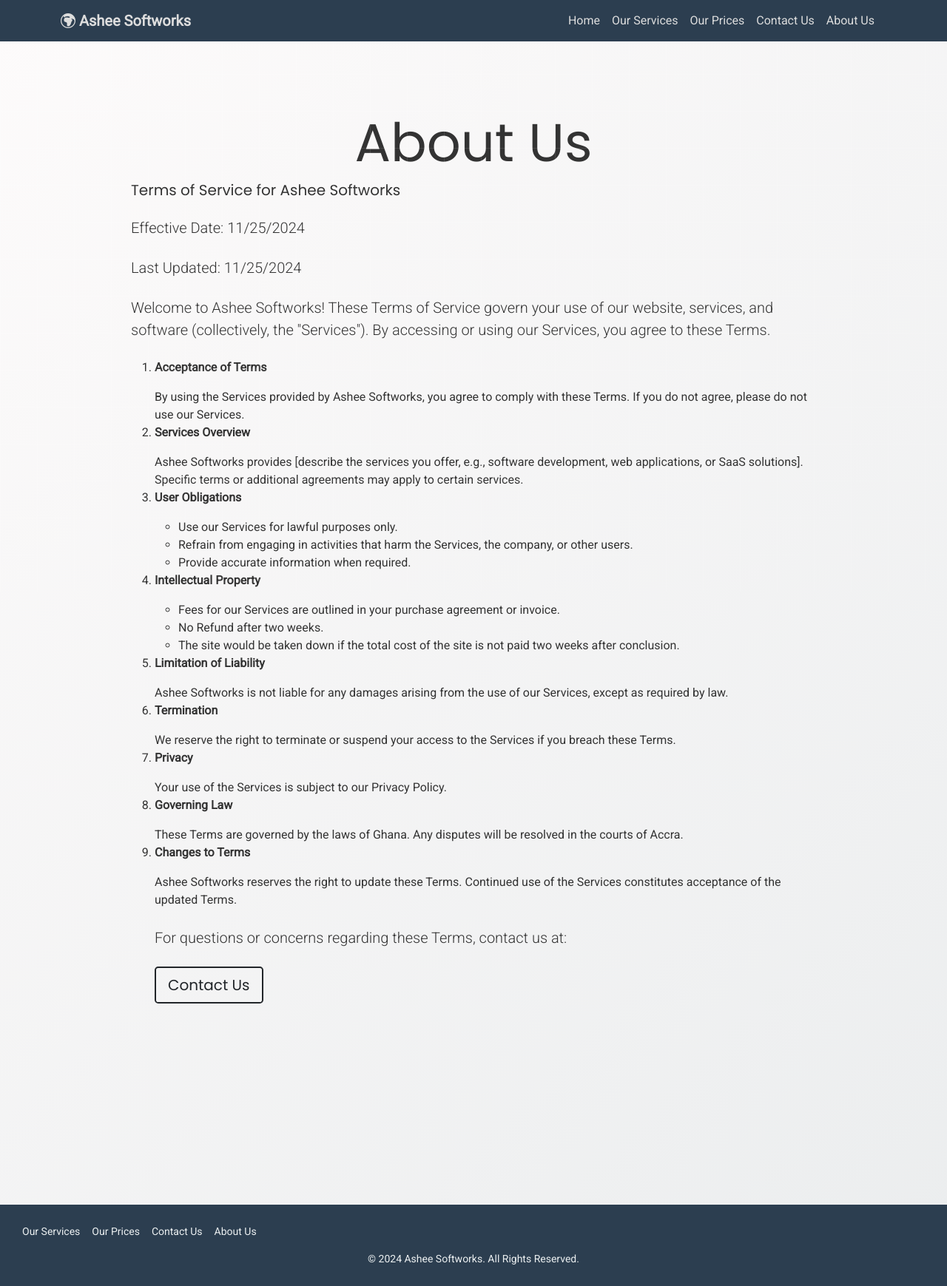
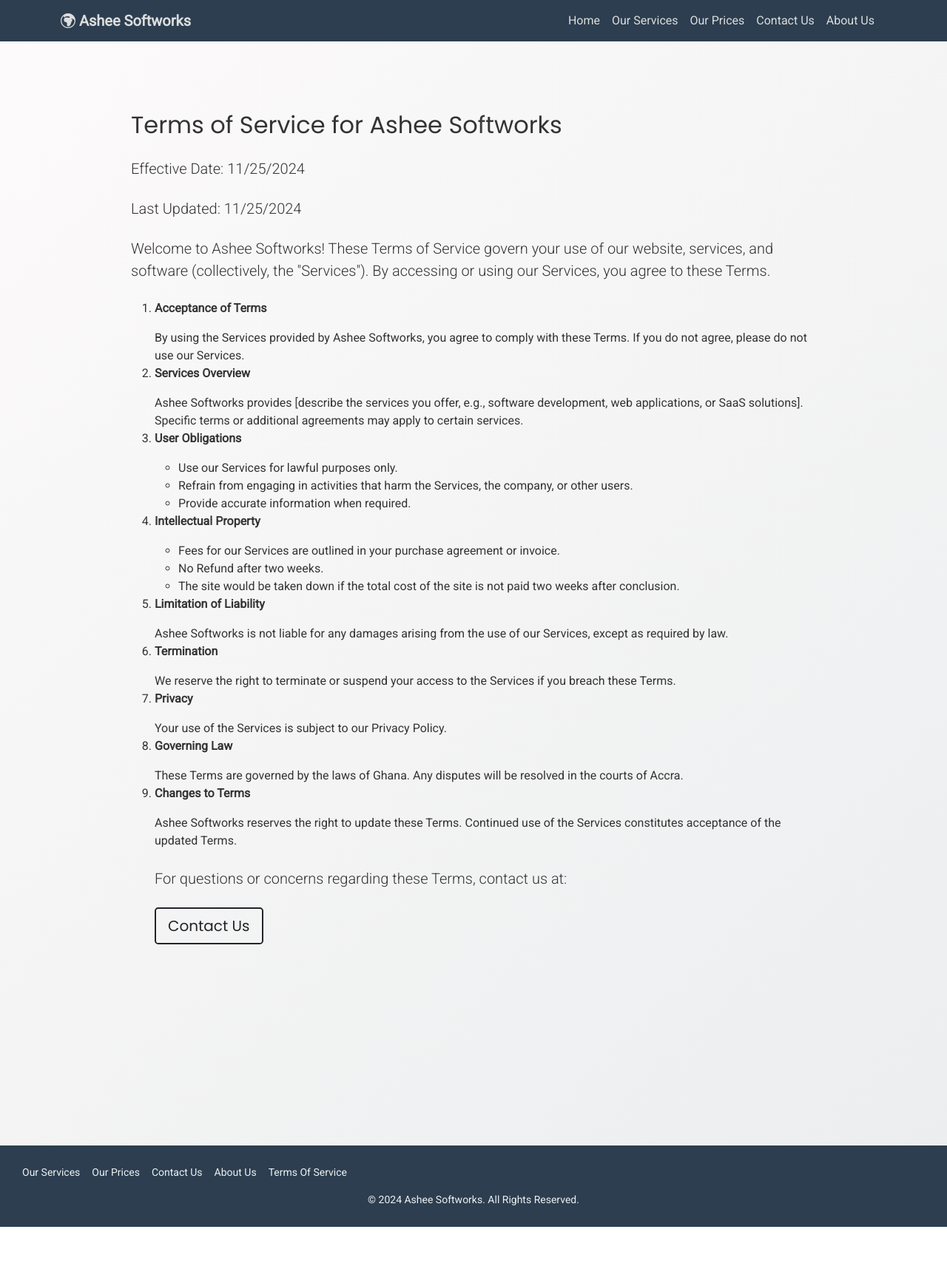
Before and after one commit to AbdulRasheedSaid/Ashee-Softworks-Website, a plain HTML site: page tos.html in a window 1280 px wide. Shown: the whole page at 74% size. After the commit the page ends 1659 px from the top, so only its background shows below. Drawn offline with nearby package versions, Linux system fonts and the light colour scheme.

Commit message:
Finalizing site

```diff
--- a/tos.html
+++ b/tos.html
@@ -66,9 +66,9 @@
             <div class="row justify-content-center align-items-center">
                 <div class="col-12 col-sm-12 col-md-10 col-lg-10 text-md-start">
                     <h1 class="display-2 mb-2 text-center mt-sm-5 mt-5 text-md-center mt-3">
-                        About Us
+
                     </h1>
-                    <h5>Terms of Service for Ashee Softworks</h5>
+                    <h2>Terms of Service for Ashee Softworks</h5>
                     <p class="text-justify lead my-4 ">Effective Date: 11/25/2024</p>
                     <p class="text-justify lead my-4 ">Last Updated: 11/25/2024</p>
                     <p class="text-justify lead my-4 ">Welcome to Ashee Softworks! These Terms of Service govern your use of our website, services, and software (collectively, the "Services"). By accessing or using our Services, you agree to these Terms.</p>
@@ -148,6 +148,10 @@
                         <li class="nav-item">
                             <a class="nav-link fnav" href="contact.html#about">About Us</a>
                         </li>
+
+                        <li class="nav-item">
+                            <a class="nav-link fnav" href="tos.html">Terms Of Service</a>
+                        </li>
                     </ul>
                  </div>
             </div>
```
Also changed, not shown: index.html (+4 -4 lines).
